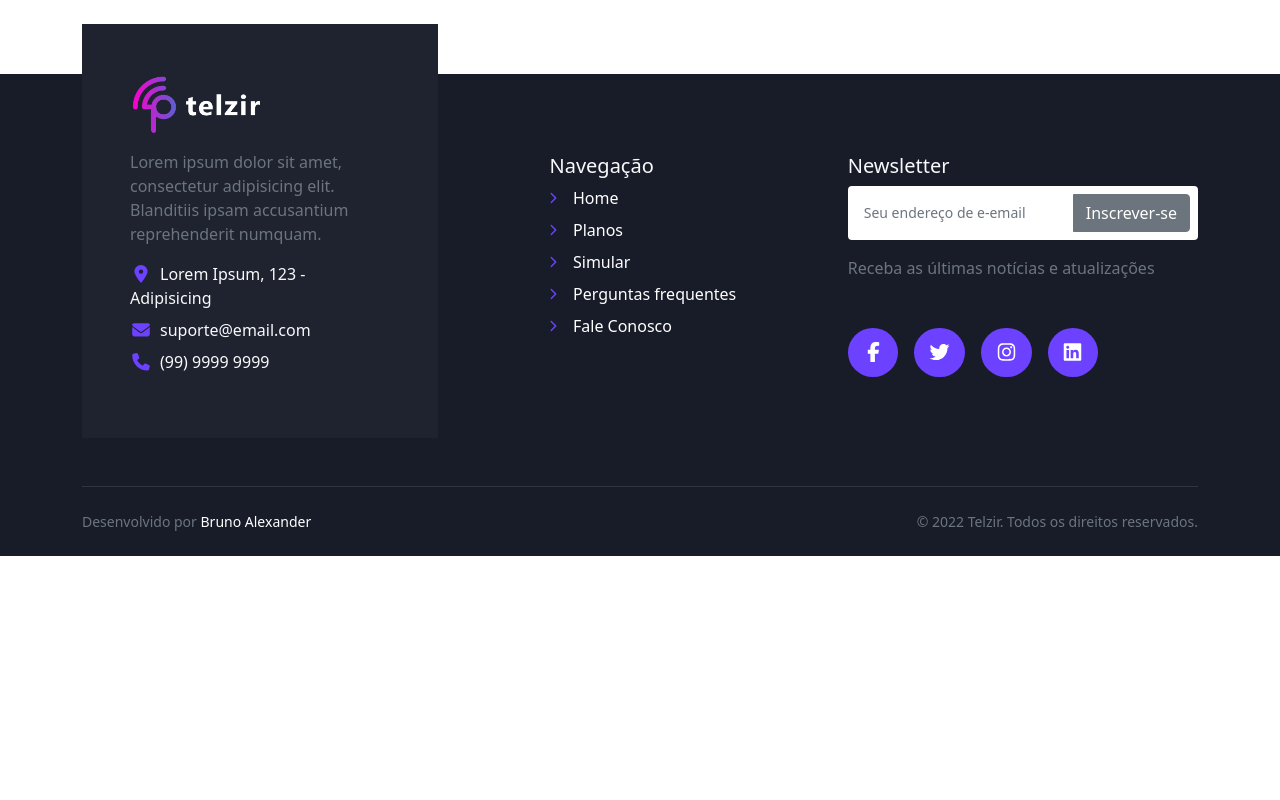
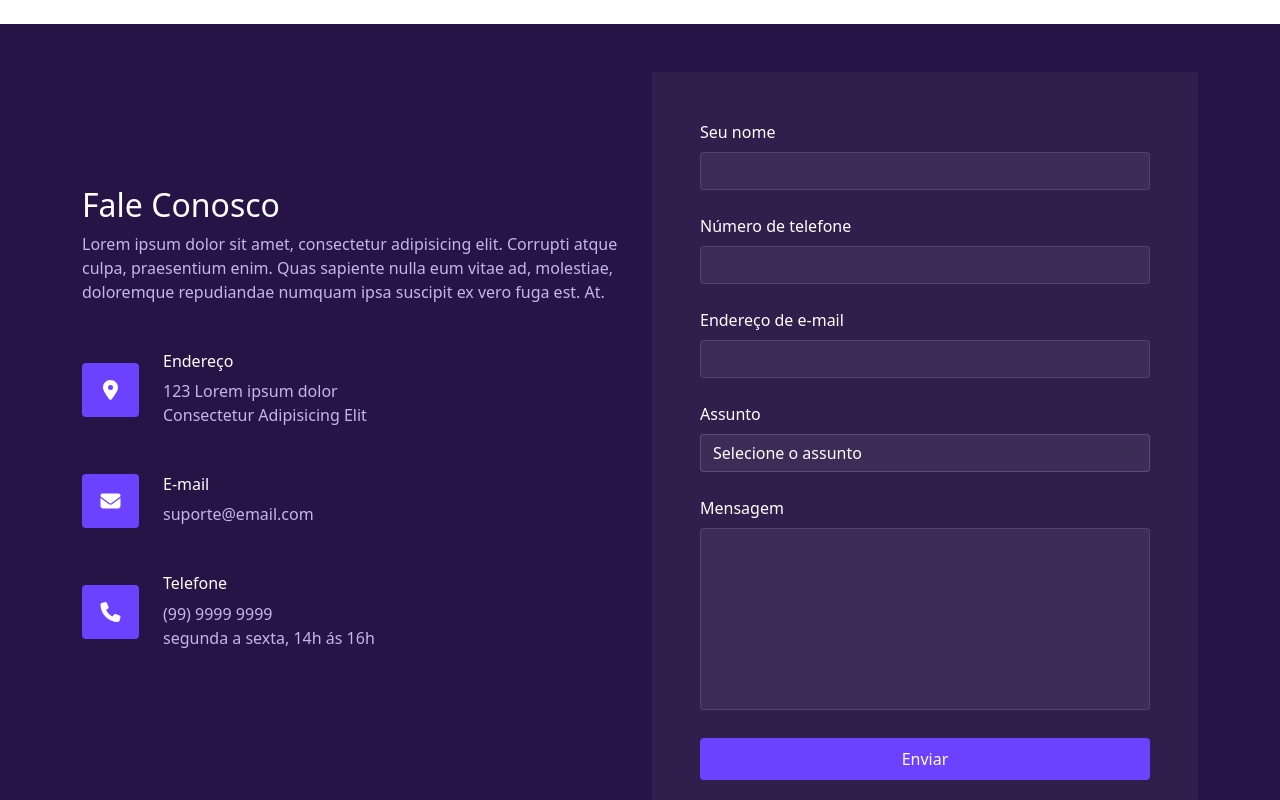
Before and after one commit to brunolexander/telzir-project, a React (Vite) app in the folder react/: page / in a window 1280 px wide. Shown: the part 1960-2760 px from the top of the page. Before the commit the page ends 2516 px from the top, so only its background shows below. Built offline with nearby package versions, Linux system fonts and the light colour scheme; no server answers.

Commit message:
Add contact section to main page

```diff
--- a/react/src/App.tsx
+++ b/react/src/App.tsx
@@ -7,6 +7,7 @@ import Footer from './components/Footer'
 import FeaturedPlans from './components/FeaturedPlans'
 import PricingCalculator from './components/PricingCalculator'
 import FAQ from './components/FAQ'
+import Contact from './components/Contact'
 
 const App = (): JSX.Element => (
 
@@ -16,6 +17,7 @@ const App = (): JSX.Element => (
 			<FeaturedPlans/>
 			<PricingCalculator/>
 			<FAQ/>
+			<Contact/>
 		</main>
 		<Footer/>
 	</div>
--- /dev/null
+++ b/react/src/components/Contact.tsx
@@ -0,0 +1,149 @@
+import { FontAwesomeIcon } from "@fortawesome/react-fontawesome";
+import { Form } from "react-bootstrap";
+import { useForm } from 'react-hook-form'
+import { IContactFormData } from '../interfaces/IContactForm'
+
+const Contact = (): JSX.Element => {
+
+	const { register, setError, clearErrors, handleSubmit, formState: { errors } } = useForm<IContactFormData>()
+
+	const onSubmit = (data: IContactFormData): void => {
+		// TODO: send message
+	}
+
+	return (
+		<section className="container-fluid bg--style-2 text-white">
+			<div className="container py-5">
+				<div className="row align-items-center justify-content-center justify-content-lg-between">
+					<div className="col-lg-6">
+						<div className="text-center text-lg-start">
+							<h2>Fale Conosco</h2>
+							<p className="text--style-2">Lorem ipsum dolor sit amet, consectetur adipisicing elit. Corrupti atque culpa, praesentium enim. Quas sapiente nulla eum vitae ad, molestiae, doloremque repudiandae numquam ipsa suscipit ex vero fuga est. At.</p>
+						</div>
+
+						<ul className="list-unstyled d-flex flex-column align-items-stretch align-items-md-start mt-5">
+							<li className="row align-items-center justify-content-start mb-5">
+								<div className="col-auto">
+									<span className="p-3 bg--style-1 rounded">
+										<FontAwesomeIcon icon='location-dot' fixedWidth size='lg' />
+									</span>
+								</div>
+
+								<div className="col-auto">
+									<h6>Endereço</h6>
+									<div className="text--style-2">123 Lorem ipsum dolor</div>
+									<div className="text--style-2">Consectetur Adipisicing Elit</div>
+								</div>
+							</li>
+
+							<li className="row align-items-center justify-content-start mb-5">
+								<div className="col-auto">
+									<span className="p-3 bg--style-1 rounded">
+										<FontAwesomeIcon icon='envelope' fixedWidth size='lg' />
+									</span>
+								</div>
+
+								<div className="col-auto">
+									<h6>E-mail</h6>
+									<span className="text--style-2">suporte@email.com</span>
+								</div>
+							</li>
+
+							<li className="row align-items-center justify-content-start mb-5">
+								<div className="col-auto">
+									<span className="p-3 bg--style-1 rounded">
+										<FontAwesomeIcon icon='phone' fixedWidth size='lg' />
+									</span>
+								</div>
+
+								<div className="col-auto">
+									<h6>Telefone</h6>
+									<div className="text--style-2">(99) 9999 9999</div>
+									<div className="text--style-2">segunda a sexta, 14h ás 16h</div>
+								</div>
+							</li>
+						</ul>
+					</div>
+
+					<div className="col-lg-6">
+						<form noValidate onSubmit={ handleSubmit(onSubmit) } className="p-5" style={{ backgroundColor: '#301F4D' }}>
+							<div className="row">
+
+								<Form.Group className="mb-4">
+									<Form.Label className="form-label">Seu nome</Form.Label>
+									<Form.Control isInvalid={ errors.name ? true : false } type="text" className="form--style-1" { ...register('name', { required: true }) } />
+
+									<Form.Control.Feedback type="invalid">
+										Informe seu nome
+									</Form.Control.Feedback>
+								</Form.Group>
+
+								<Form.Group className="mb-4">
+									<Form.Label className="form-label">Número de telefone</Form.Label>
+									<Form.Control isInvalid={ errors.phone ? true : false } type="tel" className="form--style-1" { ...register('phone', { required: true }) } />
+
+									<Form.Control.Feedback type="invalid">
+										Informe seu telefone
+									</Form.Control.Feedback>
+								</Form.Group>
+
+								<Form.Group className="mb-4">
+									<Form.Label className="form-label">Endereço de e-mail</Form.Label>
+									<Form.Control isInvalid={ errors.email ? true : false } type="email" className="form--style-1" { ...register('email', {
+										required: true,
+										pattern: {
+											value: /^\S+@\S+\.\S+$/,
+											message: 'Digite um e-mail válido'
+										}
+									}) } />
+
+								{ errors.email &&
+									<Form.Control.Feedback type="invalid">
+										{ errors.email.type === 'required' ? (
+											'Informe seu e-mail'
+										) : (
+											errors.email.message
+										)}
+									</Form.Control.Feedback>
+								}
+
+								</Form.Group>
+
+								<Form.Group className="mb-4">
+									<Form.Label>Assunto</Form.Label>
+
+									<Form.Select isInvalid={ errors.subject ? true : false } defaultValue='' className="form--style-1" { ...register('subject', { required: true }) }>
+										<option value='' selected disabled>Selecione o assunto</option>
+										<option className='text-dark' value='seviços'>Serviços</option>
+										<option className='text-dark' value='problemas'>Problemas Técnicos</option>
+										<option className='text-dark' value='outro'>Outro</option>
+									</Form.Select>
+
+									<Form.Control.Feedback type="invalid">
+										Selecione o assunto
+									</Form.Control.Feedback>
+								</Form.Group>
+
+								<Form.Group className="mb-4">
+									<Form.Label className="form-label">Mensagem</Form.Label>
+									<Form.Control isInvalid={ errors.message ? true : false } as='textarea' className="form-control form--style-1" rows={ 7 } style={{ resize:'none' }} { ...register('message', { required: true }) } />
+
+									<Form.Control.Feedback type="invalid">
+										Digite a mensagem
+									</Form.Control.Feedback>
+								</Form.Group>
+
+								<div className="d-grid mt-1">
+									<button type="submit" className="btn px-4 py-2 btn--style-2">Enviar</button>
+								</div>
+
+							</div>
+						</form>
+					</div>
+				</div>
+			</div>
+		</section>
+	);
+}
+
+export default Contact
--- a/react/src/components/PricingCalculator.tsx
+++ b/react/src/components/PricingCalculator.tsx
@@ -1,9 +1,8 @@
 import { useCallback, useEffect, useState } from 'react'
 import IPlan from "../interfaces/IPlan"
 import IPhoneCode from "../interfaces/IPhoneCode"
-import ICallRate from "../interfaces/ICallRate"
 import { IPricingCalculatorFormData, IPricingCalculatorFormInputs } from "../interfaces/IPricingCalculatorForm"
-import axios, { AxiosResponse } from 'axios'
+import axios from 'axios'
 import { FieldError, useForm } from 'react-hook-form'
 import { FontAwesomeIcon } from '@fortawesome/react-fontawesome'
 import { Form, InputGroup, Row } from 'react-bootstrap'
@@ -12,7 +11,6 @@ const PricingCalculator = (): JSX.Element => {
 
 	const [plans, setPlans] = useState<IPlan[]>([])
 	const [phoneCodes, setPhoneCodes] = useState<IPhoneCode[]>([])
-	const [callRates, setCallRates] = useState<ICallRate[]>([])
 	const { register, setError, clearErrors, handleSubmit, formState: { errors } } = useForm<IPricingCalculatorFormData>()
 	const [isCalculating, setIsCalculating] = useState<boolean>(false)
 	const [costWithoutPlan, setCostWithoutPlan] = useState<number>(0)
@@ -123,7 +121,7 @@ const PricingCalculator = (): JSX.Element => {
 
 										{ plans.map((plan) => {
 											return (
-												<option className='text-black' key={plan.id} value={ plan.id }>FaleMais { plan.time }</option>
+												<option className='text-dark' key={plan.id} value={ plan.id }>FaleMais { plan.time }</option>
 											)
 										})}
 
@@ -148,7 +146,7 @@ const PricingCalculator = (): JSX.Element => {
 
 										{phoneCodes.map((phoneCode) => {
 											return (
-												<option className='text-black' key={phoneCode.id} value={phoneCode.id}>{ phoneCode.code } - { phoneCode.state }</option>
+												<option className='text-dark' key={phoneCode.id} value={phoneCode.id}>{ phoneCode.code } - { phoneCode.state }</option>
 											)
 										})}
 									</Form.Select>
@@ -173,7 +171,7 @@ const PricingCalculator = (): JSX.Element => {
 
 										{phoneCodes.map((phoneCode) => {
 											return (
-												<option className='text-black' key={phoneCode.id} value={phoneCode.id}>{ phoneCode.code } - { phoneCode.state }</option>
+												<option className='text-dark' key={phoneCode.id} value={phoneCode.id}>{ phoneCode.code } - { phoneCode.state }</option>
 											)
 										})}
 									</Form.Select>
--- a/react/src/interfaces/ICallRate.tsx
+++ /dev/null
@@ -1,6 +0,0 @@
-export default interface ICallRate {
-	readonly id: number;
-	readonly source_id: number;
-	readonly destination_id: number;
-	cost_per_minute: number;
-}
--- /dev/null
+++ b/react/src/interfaces/IContactForm.tsx
@@ -0,0 +1,20 @@
+interface IContactFormData {
+	name: number;
+	phone: number;
+	email: number;
+	subject: number;
+	message: number;
+}
+
+interface IContactFormInputs {
+	name: boolean;
+	phone: boolean;
+	email: boolean;
+	subject: boolean;
+	message: boolean;
+}
+
+export type {
+	IContactFormData,
+	IContactFormInputs
+}
```
Also changed, not shown: 1 other file (tests, documents, lock files or other folders).
